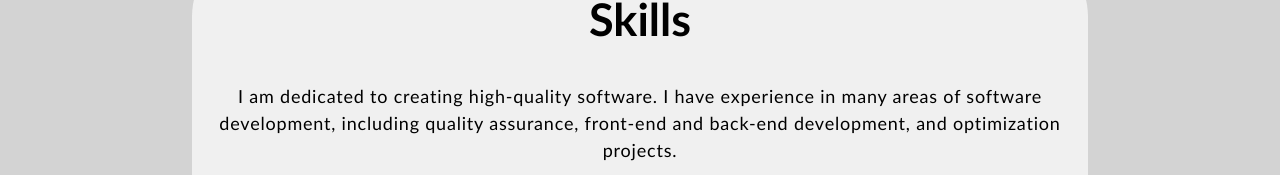
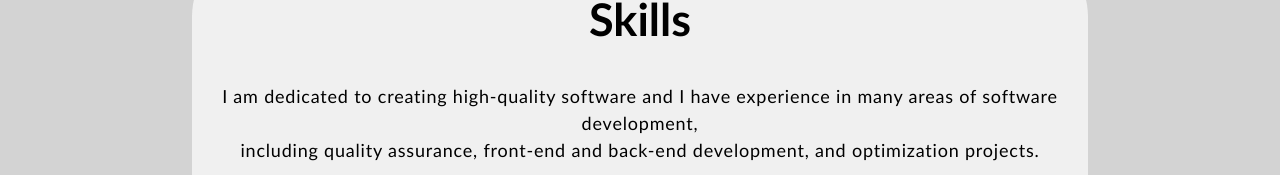
Before and after one commit to SamC1832js/SamC1832js.github.io, a React (Create React App) app: page /#/home in a window 1280 px wide. Shown: the part 777-952 px from the top of the page. Built offline with nearby package versions, Linux system fonts and the light colour scheme.

Commit message:
Update SkillsSection.js

```diff
--- a/src/components/Homecomponents/SkillsSection.js
+++ b/src/components/Homecomponents/SkillsSection.js
@@ -209,9 +209,10 @@ export const SkillsSection = () => {
       <div className="skill-bx">
         <h2>Skills</h2>
         <p>
-          I am dedicated to creating high-quality software. I have experience in
-          many areas of software development, including quality assurance,
-          front-end and back-end development, and optimization projects.
+          I am dedicated to creating high-quality software and I have experience
+          in many areas of software development, <br />
+          including quality assurance, front-end and back-end development, and
+          optimization projects.
         </p>
 
         <div className="carousel">
```
